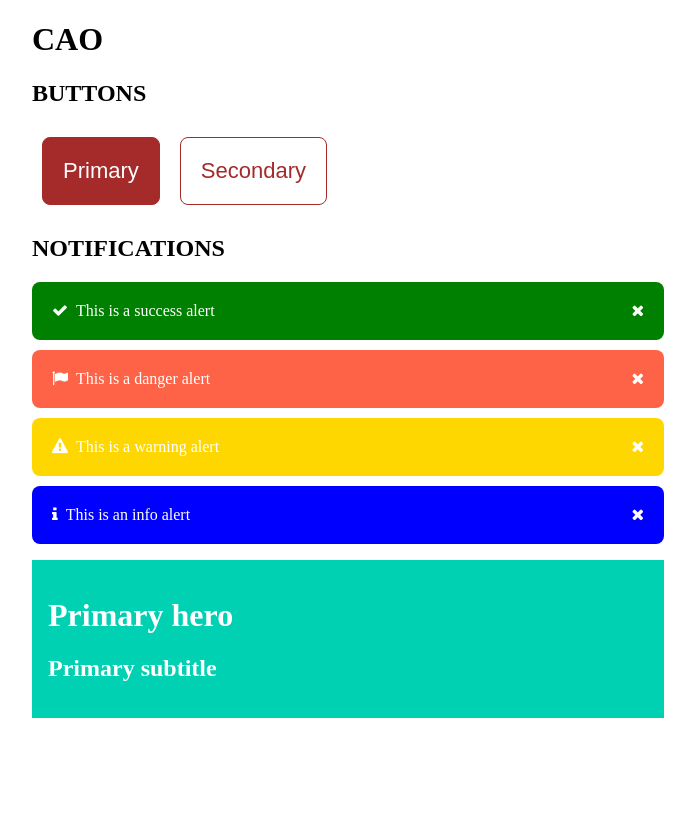
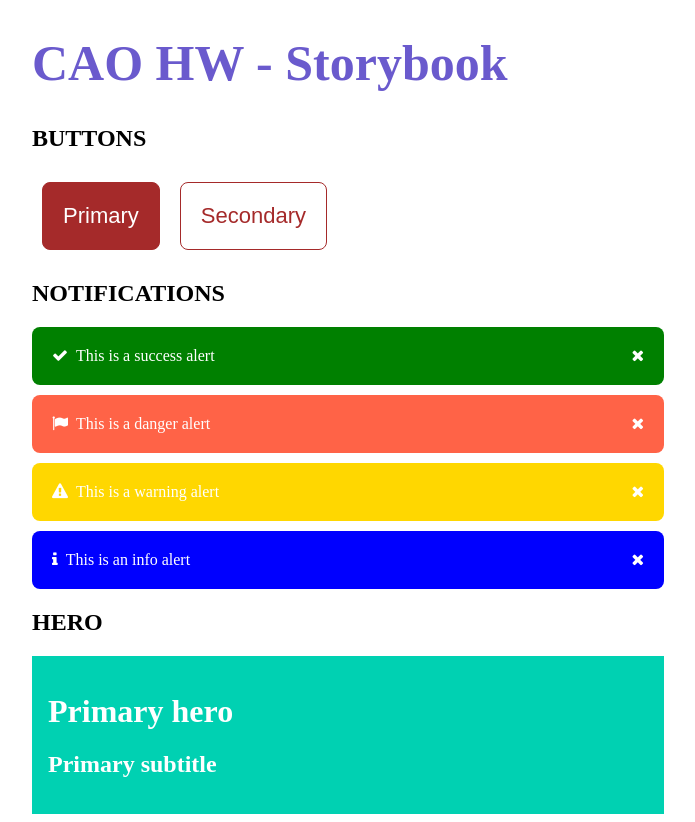
Before and after one commit to livrocky/react-cao-11-storybook, a React (Create React App) app: page / in a window 1280 px wide. Shown: the whole page, without its empty margins (292-987 px from the left). Before the commit the page ends 800 px from the top, so only its background shows below. Built offline with nearby package versions, Linux system fonts and the light colour scheme.

Commit message:
app title

```diff
--- a/src/App.css
+++ b/src/App.css
@@ -2,3 +2,8 @@
     margin: 0 auto;
     max-width: 50%;
 }
+
+.title{
+    font-size: 50px;
+    color: slateblue;
+}
--- a/src/App.js
+++ b/src/App.js
@@ -6,7 +6,7 @@ import Notification from './components/Notifications/Notifications';
 function App() {
   return (
     <div className='App'>
-      <h1>CAO</h1>
+      <h1 className='title'>CAO HW - Storybook </h1>
       <h2>BUTTONS</h2>
       <Button variant='primary' size='large'>
         Primary
@@ -29,6 +29,7 @@ function App() {
           This is an info alert
         </Notification>
       </div>
+      <h2>HERO</h2>
       <div className='hero'>
         <div className='hero'>
           <Hero type='primary' title='Primary hero' subtitle='Primary subtitle' />
```
